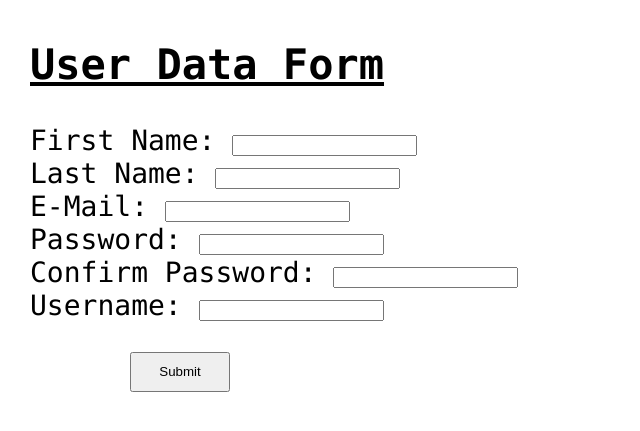
After one commit to YasinRadi/SwarmWebservice, a web app: file public/form.html in a window 1280 px wide. The commit adds this page. Shown: the top 431 px of the page, without its empty margins (0-640 px from the left). Run offline with its HTML, style and script files only (its server is not run), Linux system fonts and the light colour scheme.

Commit message:
Finished basic user data form.

```diff
--- /dev/null
+++ b/public/form.html
@@ -0,0 +1,20 @@
+<!DOCTYPE html>
+<html lang="en">
+<head>
+    <meta charset="UTF-8">
+    <title>User Form</title>
+    <link href="stylesheets/style.css" rel="stylesheet" type="text/css" />
+</head>
+<body class="form">
+    <h2 class="form_title">User Data Form</h2>
+    <form action = "https://localhost:3100/*" method = "POST">
+        First Name: <input type="text" name="first_name" /> <br />
+        Last Name: <input type="text" name="last_name" /><br />
+        E-Mail: <input type="text" name="email" /><br />
+        Password: <input type="text" name="password" /><br />
+        Confirm Password: <input type="text" name="confirm_password" /><br />
+        Username: <input type="text" name="username" /><br />
+        <input class="button" type = "submit" value = "Submit">
+    </form>
+</body>
+</html>
--- a/public/stylesheets/style.css
+++ b/public/stylesheets/style.css
@@ -12,3 +12,19 @@ img {
 a {
   color: #00B7FF;
 }
+
+.form {
+  text-align: left;
+  margin-left: 30px;
+}
+
+form .button {
+  width: 100px;
+  height: 40px;
+  margin-top: 30px;
+  margin-left: 100px;
+}
+
+.form_title {
+  text-decoration: underline;
+}
```
Also changed, not shown: routes/index.js (+8 -1 lines).
